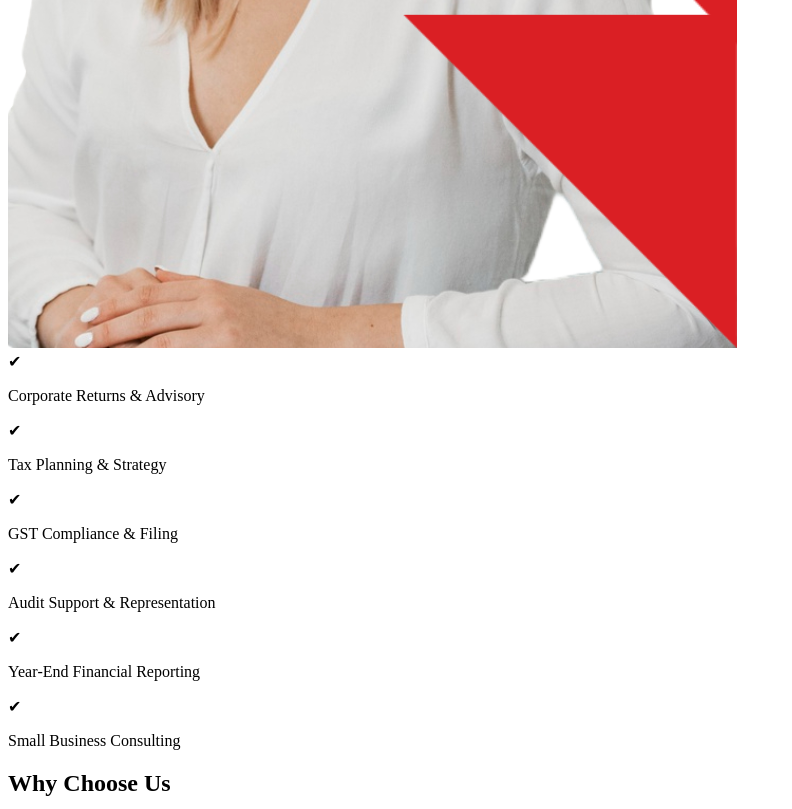
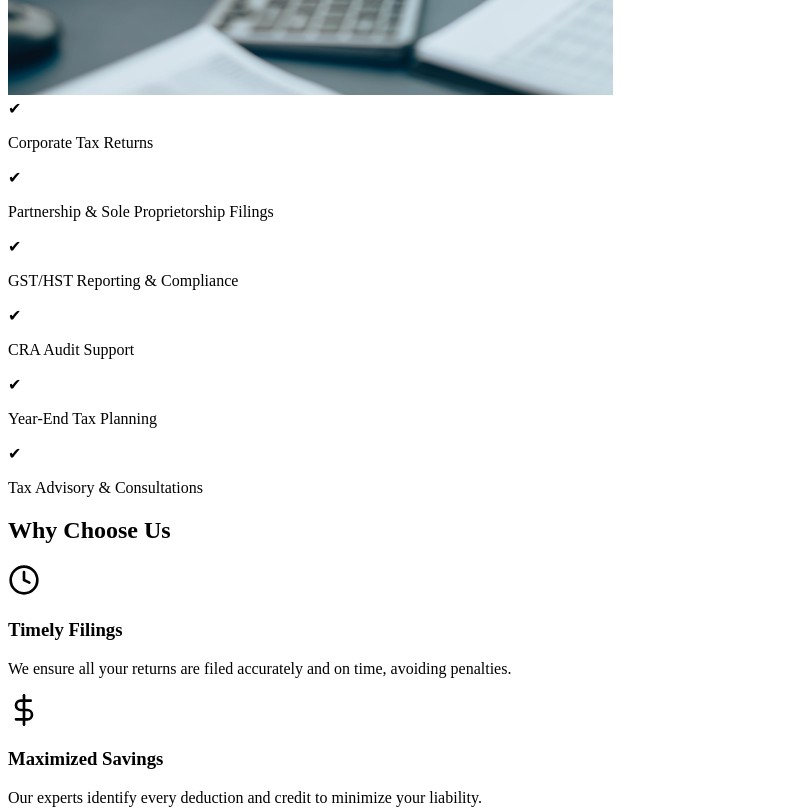
Before and after one commit to ajxd/tax, a Next.js app: page /business-tax-services in a window 1280 px wide. Shown: the part 1760-2569 px from the top of the page, without its empty margins (0-792 px from the left). Built offline with nearby package versions, Linux system fonts and the light colour scheme.

Commit message:
Initial commit of full project

```diff
--- a/app/business-tax-services/page.tsx
+++ b/app/business-tax-services/page.tsx
@@ -19,41 +19,41 @@ export default function BusinessTaxServicesPage() {
 
   // Features list
   const features = [
-    "Corporate Returns & Advisory",
-    "Tax Planning & Strategy",
-    "GST Compliance & Filing",
-    "Audit Support & Representation",
-    "Year‑End Financial Reporting",
-    "Small Business Consulting",
+    "Corporate Tax Returns",
+    "Partnership & Sole Proprietorship Filings",
+    "GST/HST Reporting & Compliance",
+    "CRA Audit Support",
+    "Year‑End Tax Planning",
+    "Tax Advisory & Consultations",
   ];
 
   // Why Choose Us items
   const whyChoose = [
     {
       icon: <FiClock size={32} />,
-      title: "Fast Turnaround",
-      desc: "Complete your filings quickly with our streamlined, business‑focused process.",
+      title: "Timely Filings",
+      desc: "We ensure all your returns are filed accurately and on time, avoiding penalties.",
     },
     {
       icon: <FiDollarSign size={32} />,
-      title: "Max Savings",
-      desc: "We optimize deductions and credits to keep more money in your business.",
+      title: "Maximized Savings",
+      desc: "Our experts identify every deduction and credit to minimize your liability.",
     },
     {
       icon: <FiShield size={32} />,
-      title: "Secure & Confidential",
-      desc: "Your financials are protected with enterprise‑grade security.",
+      title: "Regulatory Compliance",
+      desc: "Stay compliant with evolving corporate and GST/HST regulations.",
     },
     {
       icon: <FiUsers size={32} />,
-      title: "Expert Support",
-      desc: "Dedicated CAs specialize in corporate tax to guide you every step.",
+      title: "Dedicated Support",
+      desc: "Personalized assistance from specialists who understand your business.",
     },
   ];
 
-  // Refund Estimator state (demo for corporate refund scenario)
+  // Refund Estimator state
   const [income, setIncome] = useState(100000);
-  const estimatedRefund = income * 0.2; // assume 20% savings
+  const estimatedRefund = income * 0.1; // 10% assumption
 
   // Parallax for banner image
   const { scrollY } = useViewportScroll();
@@ -61,7 +61,7 @@ export default function BusinessTaxServicesPage() {
 
   return (
     <>
-      {/* HERO with NAV overlay */}
+      {/* HERO with NAV overlaid */}
       <section id="hero" className="relative h-screen overflow-hidden">
         <video
           className="absolute inset-0 w-full h-full object-cover"
@@ -73,12 +73,12 @@ export default function BusinessTaxServicesPage() {
         />
         <div className="absolute inset-0 bg-black/60" />
 
-        {/* Navbar */}
+        {/* Nav bar overlay */}
         <nav className="absolute top-0 left-0 w-full z-20 px-6 md:px-16 py-6 flex justify-between items-center">
           <Link href="/">
             <img
               src="/Blue Minimalist Financial Consulting Agency Logo.png"
-              alt="Logo"
+              alt="Company Logo"
               className="h-20 md:h-24 lg:h-28 object-contain drop-shadow-lg"
             />
           </Link>
@@ -94,10 +94,26 @@ export default function BusinessTaxServicesPage() {
               <button className="hover:text-blue-300">Services ▾</button>
               {servicesOpen && (
                 <ul className="absolute top-full left-0 mt-2 w-48 bg-white text-black rounded-lg shadow-lg">
-                  <li><Link href="/income-tax-services" className="block px-4 py-2 hover:bg-gray-100">Income Tax Services</Link></li>
-                  <li><Link href="/business-tax-services" className="block px-4 py-2 hover:bg-gray-100">Business Tax Services</Link></li>
-                  <li><Link href="/gst-tax-services" className="block px-4 py-2 hover:bg-gray-100">GST Tax Services</Link></li>
-                  <li><Link href="/gst-number-registration" className="block px-4 py-2 hover:bg-gray-100">GST Number Registration</Link></li>
+                  <li>
+                    <Link href="/income-tax-services" className="block px-4 py-2 hover:bg-gray-100">
+                      Income Tax Services
+                    </Link>
+                  </li>
+                  <li>
+                    <Link href="/business-tax-services" className="block px-4 py-2 hover:bg-gray-100">
+                      Business Tax Services
+                    </Link>
+                  </li>
+                  <li>
+                    <Link href="/gst-tax-services" className="block px-4 py-2 hover:bg-gray-100">
+                      GST Tax Services
+                    </Link>
+                  </li>
+                  <li>
+                    <Link href="/gst-number-registration" className="block px-4 py-2 hover:bg-gray-100">
+                      GST Number Registration
+                    </Link>
+                  </li>
                 </ul>
               )}
             </div>
@@ -111,18 +127,12 @@ export default function BusinessTaxServicesPage() {
           </button>
         </nav>
 
-        {/* Mobile menu */}
+        {/* Mobile dropdown */}
         {mobileOpen && (
           <div className="lg:hidden absolute top-[72px] left-0 w-full bg-black bg-opacity-90 py-4 z-20">
-            {["Home", "About Us", "File Your Tax"].map((text, i) => (
-              <Link
-                key={i}
-                href={text === "Home" ? "/" : text === "File Your Tax" ? "/file-your-tax" : "#about"}
-                className="block px-6 py-2 text-white hover:bg-white hover:text-black"
-              >
-                {text}
-              </Link>
-            ))}
+            <Link href="/" className="block px-6 py-2 text-white hover:bg-white hover:text-black">Home</Link>
+            <Link href="#about" className="block px-6 py-2 text-white hover:bg-white hover:text-black">About Us</Link>
+            <Link href="/file-your-tax" className="block px-6 py-2 text-white hover:bg-white hover:text-black">File Your Tax</Link>
             <button
               className="w-full text-left px-6 py-2 text-white hover:bg-white hover:text-black"
               onClick={() => setServicesOpen(!servicesOpen)}
@@ -131,29 +141,25 @@ export default function BusinessTaxServicesPage() {
             </button>
             {servicesOpen && (
               <div className="bg-black bg-opacity-90">
-                {[
-                  { href: "/income-tax-services", label: "Income Tax Services" },
-                  { href: "/business-tax-services", label: "Business Tax Services" },
-                  { href: "/gst-tax-services", label: "GST Tax Services" },
-                  { href: "/gst-number-registration", label: "GST Number Registration" },
-                ].map((s) => (
-                  <Link
-                    key={s.href}
-                    href={s.href}
-                    className="block px-8 py-2 text-white hover:bg-white hover:text-black"
-                  >
-                    {s.label}
-                  </Link>
-                ))}
+                <Link href="/income-tax-services" className="block px-8 py-2 text-white hover:bg-white hover:text-black">
+                  Income Tax Services
+                </Link>
+                <Link href="/business-tax-services" className="block px-8 py-2 text-white hover:bg-white hover:text-black">
+                  Business Tax Services
+                </Link>
+                <Link href="/gst-tax-services" className="block px-8 py-2 text-white hover:bg-white hover:text-black">
+                  GST Tax Services
+                </Link>
+                <Link href="/gst-number-registration" className="block px-8 py-2 text-white hover:bg-white hover:text-black">
+                  GST Number Registration
+                </Link>
               </div>
             )}
-            <Link href="#contact" className="block px-6 py-2 text-white hover:bg-white hover:text-black">
-              Contact Us
-            </Link>
+            <Link href="#contact" className="block px-6 py-2 text-white hover:bg-white hover:text-black">Contact Us</Link>
           </div>
         )}
 
-        {/* Hero Content */}
+        {/* Hero content */}
         <div className="relative z-10 max-w-6xl mx-auto flex items-center h-full px-6">
           <motion.div
             className="w-full md:w-1/2 text-white space-y-6"
@@ -165,7 +171,7 @@ export default function BusinessTaxServicesPage() {
               Business Tax Services
             </h1>
             <p className="text-lg md:text-xl">
-              Expert corporate & business tax filing—accurate, compliant, maximized savings.
+              Comprehensive solutions for corporations, partnerships, and self‑employed.
             </p>
             <Link
               href="/file-your-tax"
@@ -182,7 +188,7 @@ export default function BusinessTaxServicesPage() {
           className="hidden md:block absolute top-0 right-0 w-1/2 h-full"
         >
           <img
-            src="/banner.png"
+            src="/services/business-tax.jpeg"
             alt="Business Tax Illustration"
             className="w-full h-full object-cover rounded-l-lg shadow-lg"
           />
@@ -235,12 +241,12 @@ export default function BusinessTaxServicesPage() {
           </div>
         </section>
 
-        {/* REFUND ESTIMATOR */}
+        {/* ESTIMATOR */}
         <section className="py-16 bg-white">
           <div className="max-w-2xl mx-auto px-6 text-center space-y-6">
-            <h2 className="text-3xl font-bold">Estimate Your Savings</h2>
+            <h2 className="text-3xl font-bold">Estimate Your Tax Savings</h2>
             <p className="text-gray-700">
-              Drag the slider to enter your business revenue and see estimated tax savings.
+              Adjust your revenue slider to see a rough estimate of potential savings.
             </p>
             <div className="flex items-center space-x-4">
               <span className="text-gray-700 font-medium">$0</span>
@@ -248,7 +254,7 @@ export default function BusinessTaxServicesPage() {
                 type="range"
                 min={0}
                 max={500000}
-                step={10000}
+                step={5000}
                 value={income}
                 onChange={(e) => setIncome(Number(e.target.value))}
                 className="w-full"
@@ -256,7 +262,7 @@ export default function BusinessTaxServicesPage() {
               <span className="text-gray-700 font-medium">$500k+</span>
             </div>
             <div className="text-4xl font-extrabold text-blue-600">
-              <CountUp end={estimatedRefund} duration={1.5} prefix="$" decimals={0} /> estimated savings
+              <CountUp end={estimatedRefund} duration={1.5} prefix="$" decimals={0} /> potential savings
             </div>
           </div>
         </section>
@@ -296,7 +302,7 @@ export default function BusinessTaxServicesPage() {
             >
               <h2 className="text-3xl font-extrabold">Talk to an Expert</h2>
               <p className="text-gray-700">
-                Our corporate tax specialists are ready to guide you every step of the way.
+                Have questions? Our dedicated business tax specialists are ready to help.
               </p>
               <a
                 href={whatsappLink}
@@ -310,7 +316,6 @@ export default function BusinessTaxServicesPage() {
           </div>
         </section>
 
-        {/* FOOTER */}
         <Footer />
       </main>
     </>
```
